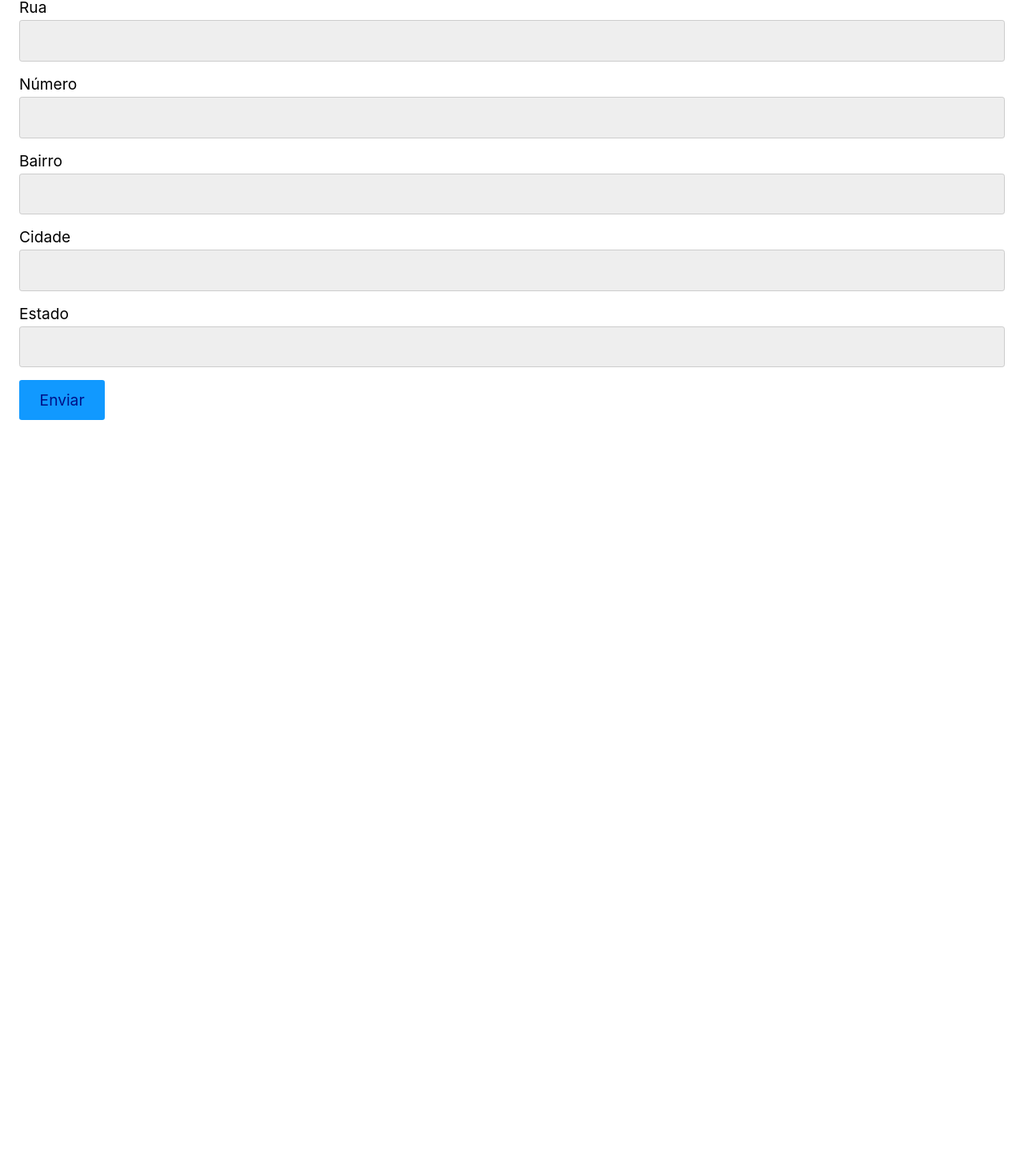
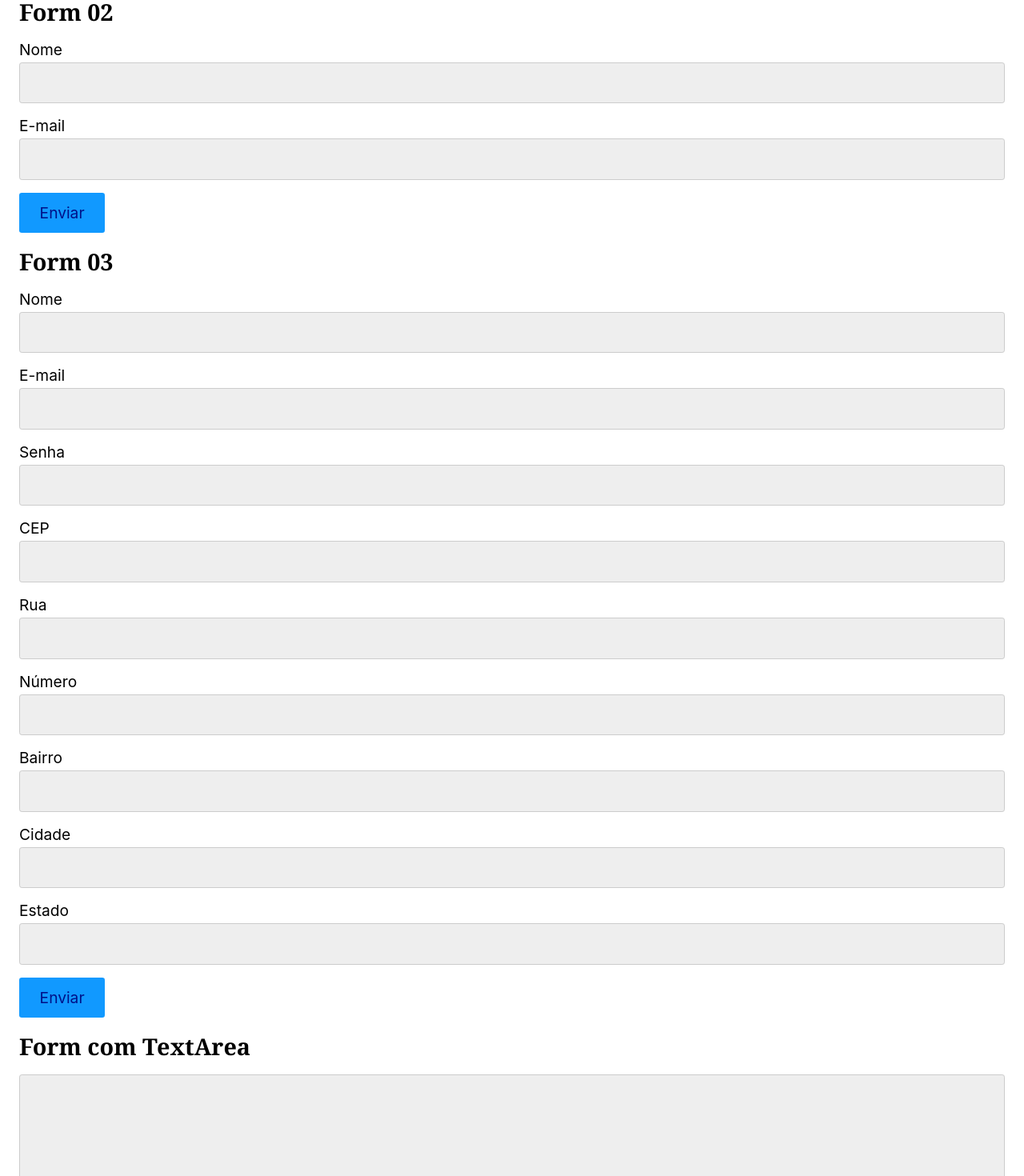
Before and after one commit to alvescamila87/react-origamid, a React (Vite) app in the folder modulo03_formularios/: page / in a window 1280 px wide. Shown: the part 409-1879 px from the top of the page at 80% size. Before the commit the page ends 958 px from the top, so only its background shows below. Built offline with nearby package versions, Linux system fonts and the light colour scheme.

Commit message:
textArea

```diff
--- a/modulo03_formularios/src/App.tsx
+++ b/modulo03_formularios/src/App.tsx
@@ -1,18 +1,22 @@
 import { Formulario01 } from "./Form/formulario01"
 import { Formulario02 } from "./Form/formulario02"
 import { Formulario03 } from "./Form/formulario03"
+import TextArea from "./Form/textArea"
 
 function App() {
 
 
   return (
     <>
-      {/* <h1>Hello App</h1>
+      <h1>Hello App</h1>
       <h2>Form 01</h2>
       <Formulario01 />
       <h2>Form 02</h2>
-      <Formulario02 /> */}
+      <Formulario02 />
+      <h2>Form 03</h2>
       <Formulario03 />
+      <h2>Form com TextArea</h2>
+      <TextArea />
     </>
   )
 }
--- /dev/null
+++ b/modulo03_formularios/src/Form/textArea.tsx
@@ -0,0 +1,17 @@
+import { useState } from "react";
+
+const TextArea = () => {
+  const [textArea, setTextArea] = useState("");
+
+  return (
+    <form>
+      <textarea
+        value={textArea}
+        onChange={(event) => setTextArea(event.target.value)}
+        rows="5"
+      />
+    </form>
+  );
+};
+
+export default TextArea;
```
